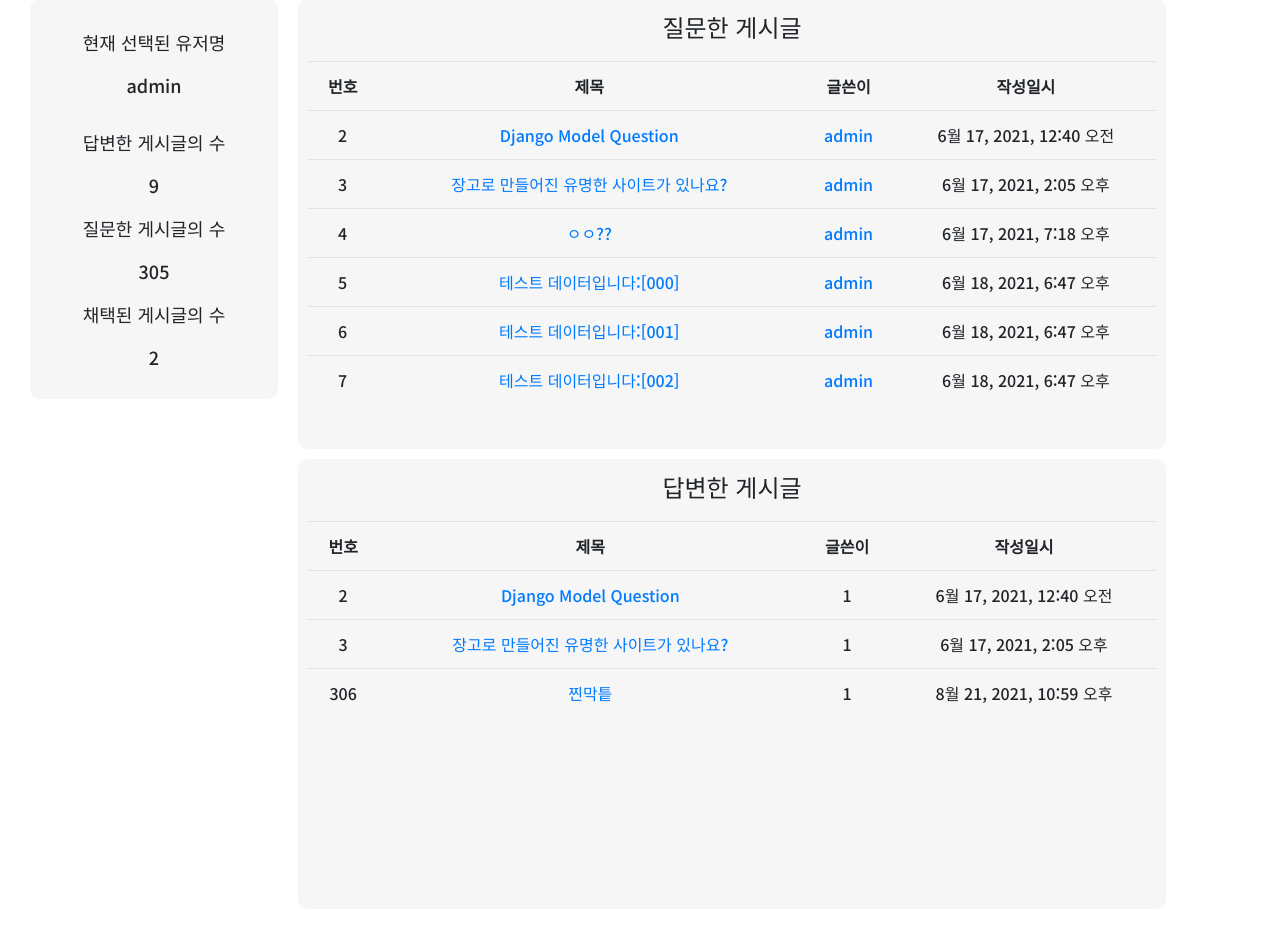
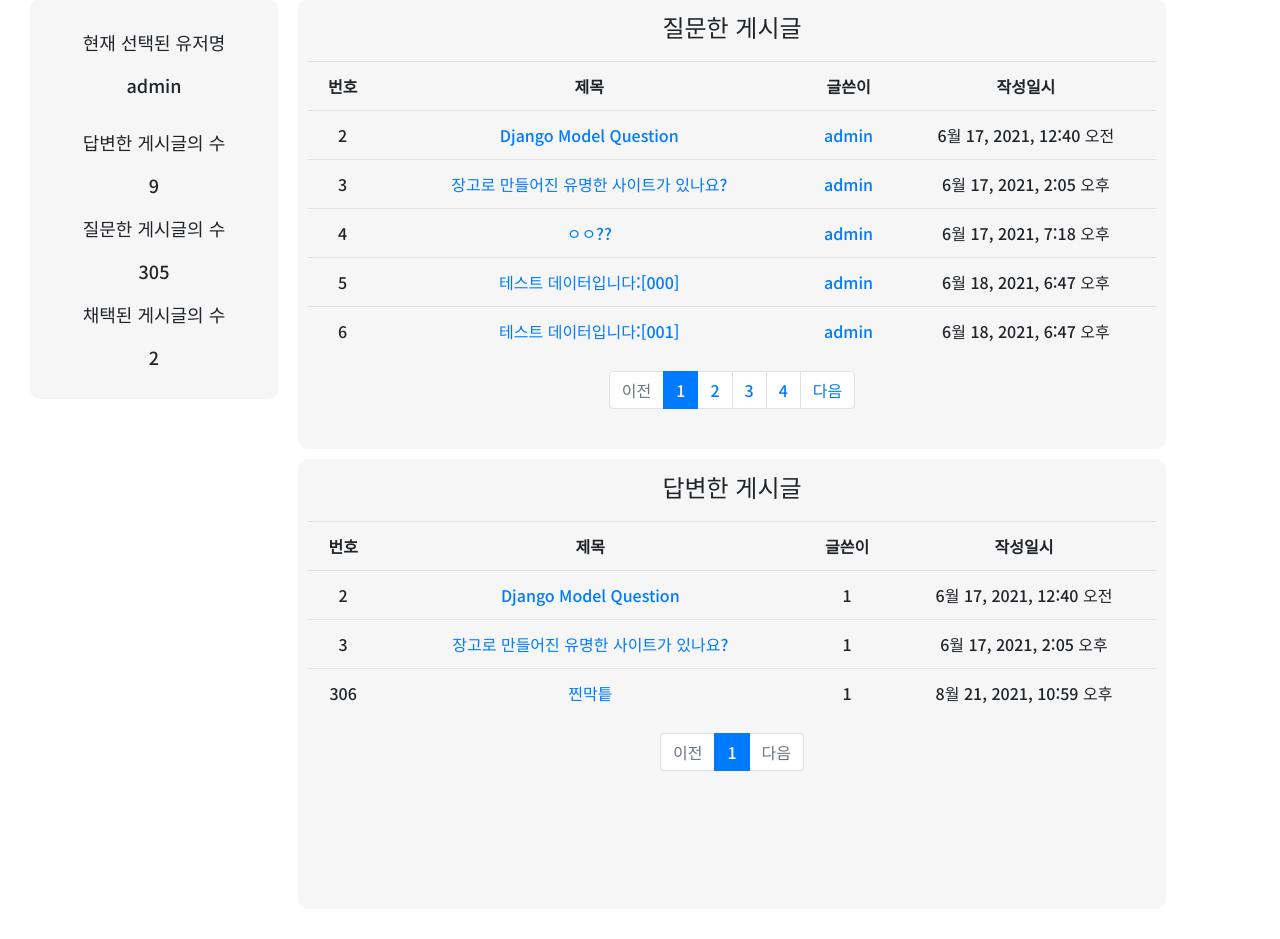
Before and after one commit to nbalance97/DjangoProject, a Django app: page /common/profile/1 in a window 1280 px wide. Shown: the part 88-1027 px from the top of the page. Run offline with Django 3.2, Linux system fonts and the light colour scheme; data comes from the database, SQL or seed files in the repository; both versions use the stored data as it was after the commit; some libraries are stand-ins or nearby versions.

Commit message:
프로필 정답, 질문 조회 페이지네이션 추가

```diff
--- a/common/views.py
+++ b/common/views.py
@@ -64,14 +64,15 @@ class UserProfileView(DetailView):
         queryset = super().get_context_data(**kwargs)
         target_user = self.get_object()
 
-        questions_page = self.request.GET.get('questions_page', 1)
+        questions_page = self.request.GET.get('question_page', 1)
         answer_page = self.request.GET.get('answer_page', 1)
 
-        question_paginator = Paginator(target_user.author_question.all().order_by('id'), 6)
 
-        answer_question = target_user.author_answer.values('question').distinct()
-        answer_question = Question.objects.filter(id__in=answer_question)
-        answer_paginator = Paginator(answer_question, 6)
+        question_paginator = Paginator(target_user.author_question.all().order_by('id'), 5)
+
+        answer_question = target_user.author_answer.values('question').distinct() # 유저가 작성한 답변을 포함한 게시글을 중복 없이 가져옴
+        answer_question = Question.objects.filter(id__in=answer_question).order_by('id') # 해당 question들을 가져옴
+        answer_paginator = Paginator(answer_question, 5)
 
         queryset["total_accepted"] = Answer.objects.filter(author=target_user, accepted=True).count()
         queryset['target_questions'] = question_paginator.get_page(questions_page)
--- a/pybo/models.py
+++ b/pybo/models.py
@@ -11,6 +11,7 @@ class Question(models.Model):
     create_date = models.DateTimeField()
     voter = models.ManyToManyField(User, related_name='voter_question')
     image = models.ImageField(blank=True, upload_to='Question_media')
+    hits = models.IntegerField(default=0)
 
     def __str__(self):
         return self.subject
--- a/pybo/views/base_views.py
+++ b/pybo/views/base_views.py
@@ -18,6 +18,10 @@ def detail(request, question_id):
     question = get_object_or_404(Question, pk=question_id)
     answer_page_id = request.GET.get('page', '1')
 
+    # 조회수 갱신
+    question.hits += 1
+    question.save()
+
     # Answer Pagination
     paginator = Paginator(Answer.objects.filter(question=question), 3)
     page_obj = paginator.get_page(answer_page_id)
--- a/templates/common/profile.html
+++ b/templates/common/profile.html
@@ -35,6 +35,45 @@
                         </tr>
                     {% endfor %}
                 </table>
+                <ul class="pagination justify-content-center">
+                    {% if target_questions.has_previous %}
+                    <li class="page-item">
+                        <a class="page-link" href="?question_page={{target_questions.previous_page_number}}&answer_page={{ target_answered_questions.number }}">이전</a>
+                    </li>
+                    {% else %}
+                    <li class="page-item disabled">
+                        <a class="page-link" tabindex="-1" aria-disabled="true" href="#">이전</a>
+                    </li>
+                    {% endif %}
+
+                    {% for page_number in target_questions.paginator.page_range %}
+                    {% if page_number >= target_questions.number|add:-3 and page_number <= target_questions.number|add:3 %}
+                        {% if page_number == target_questions.number %} <!-- 현재 페이지인 경우 다르게 표시 -->
+                        <li class="page-item active" aria-current="page">
+                            <a class="page-link" href="?question_page={{ page_number }}&answer_page={{ target_answered_questions.number }}">
+                                {{ page_number }}
+                            </a>
+                        </li>
+                        {% else %}
+                        <li class="page-item">
+                            <a class="page-link" href="?question_page={{ page_number }}&answer_page={{ target_answered_questions.number }}">
+                                {{ page_number }}
+                            </a>
+                        </li>
+                        {% endif %}
+                    {% endif %}
+                    {% endfor %}
+
+                    {% if target_questions.has_next %}
+                    <li class="page-item">
+                        <a class="page-link" href="?question_page={{ target_questions.next_page_number }}&answer_page={{ target_answered_questions.number }}">다음</a>
+                    </li>
+                    {% else %}
+                    <li class="page-item disabled">
+                        <a class="page-link" tabindex="-1" aria-disabled="true" href="#">다음</a>
+                    </li>
+                    {% endif %}
+                </ul>
             </div>
             <div class="answered-question" style="padding: 10px; overflow: scroll;">
                 <p style="text-align: center; font-size:24px;">답변한 게시글</p>
@@ -58,6 +97,45 @@
                         </tr>
                     {% endfor %}
                 </table>
+                <ul class="pagination justify-content-center">
+                    {% if target_answered_questions.has_previous %}
+                    <li class="page-item">
+                        <a class="page-link" href="?question_page={{target_questions.number}}&answer_page={{target_answered_questions.previous_page_number}}">이전</a>
+                    </li>
+                    {% else %}
+                    <li class="page-item disabled">
+                        <a class="page-link" tabindex="-1" aria-disabled="true" href="#">이전</a>
+                    </li>
+                    {% endif %}
+
+                    {% for page_number in target_answered_questions.paginator.page_range %}
+                    {% if page_number >= target_answered_questions.number|add:-3 and page_number <= target_answered_questions.number|add:3 %}
+                        {% if page_number == target_answered_questions.number %} <!-- 현재 페이지인 경우 다르게 표시 -->
+                        <li class="page-item active" aria-current="page">
+                            <a class="page-link" href="?question_page={{ target_questions.number }}&answer_page={{page_number}}">
+                                {{ page_number }}
+                            </a>
+                        </li>
+                        {% else %}
+                        <li class="page-item">
+                            <a class="page-link" href="?question_page={{ target_questions.number }}&answer_page={{page_number}}">
+                                {{ page_number }}
+                            </a>
+                        </li>
+                        {% endif %}
+                    {% endif %}
+                    {% endfor %}
+
+                    {% if target_answered_questions.has_next %}
+                    <li class="page-item">
+                        <a class="page-link" href="?question_page={{ target_questions.number }}&answer_page={{ target_answered_questions.next_page_number }}">다음</a>
+                    </li>
+                    {% else %}
+                    <li class="page-item disabled">
+                        <a class="page-link" tabindex="-1" aria-disabled="true" href="#">다음</a>
+                    </li>
+                    {% endif %}
+                </ul>
             </div>
         </div>
     </div>
--- a/templates/pybo/question_list.html
+++ b/templates/pybo/question_list.html
@@ -22,6 +22,7 @@
             <th style="width:50%">제목</th>
             <th>글쓴이</th>
             <th>작성일시</th>
+            <th>조회수</th>
         </tr>
         </thead>
         <tbody>
@@ -48,6 +49,7 @@
             </td>
             <td><a href="{% url 'common:profile_view' question.author.id %}">{{question.author.username}}</a></td>
             <td>{{question.create_date}}</td>
+            <td>{{question.hits}}</td>
         </tr>
         {% endfor %}
 
```
Also changed, not shown: templates/pybo/question_detail.html (+7 -3 lines), db.sqlite3, pybo/migrations/0009_question_hits.py (added).
